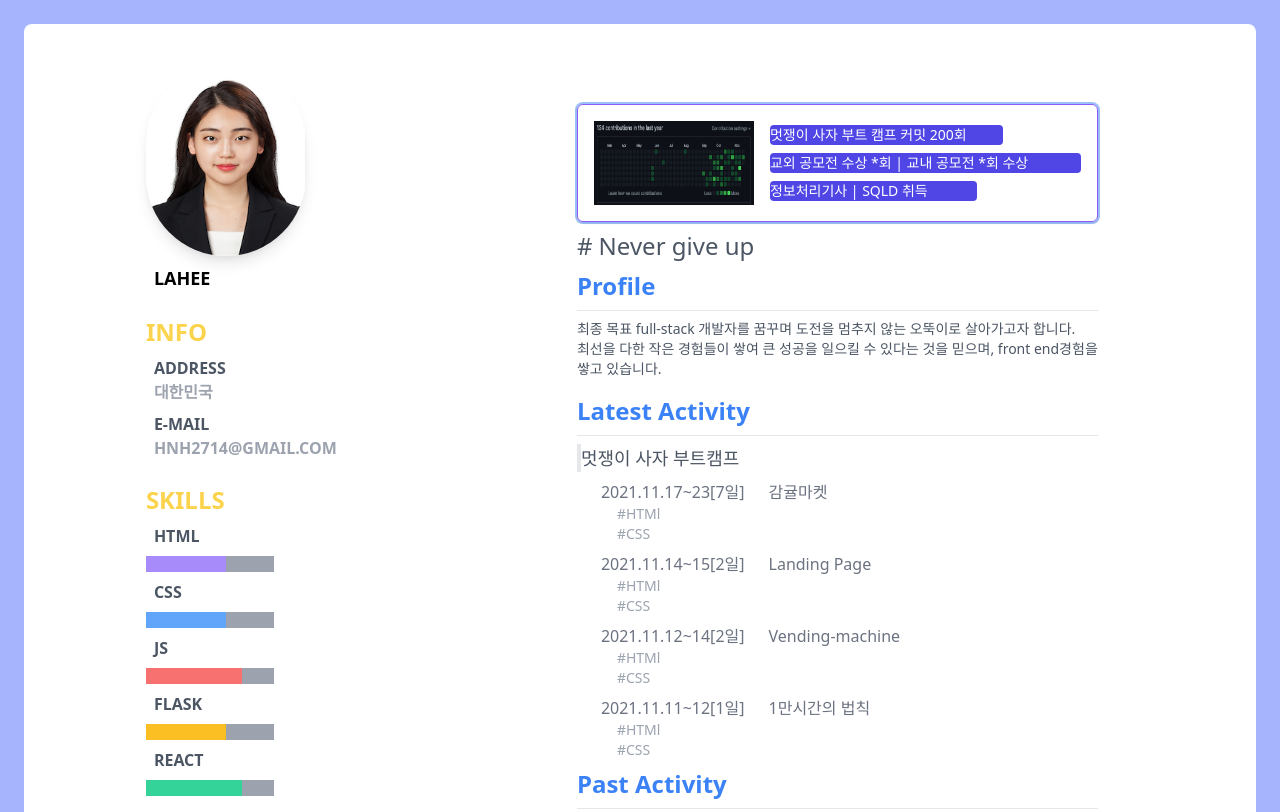
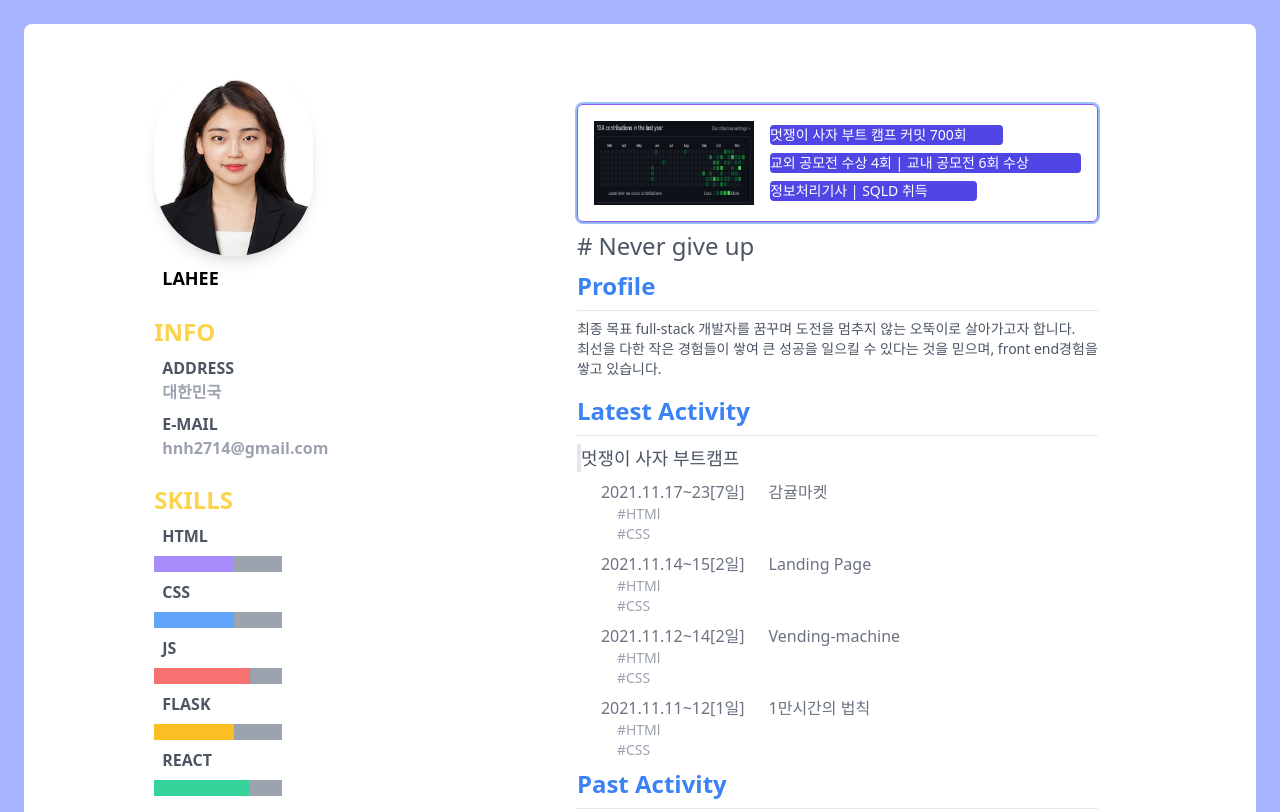
Before and after one commit to skgml0/resume-tailwind, a plain HTML site: page index.html in a window 1280 px wide. Shown: the top 812 px of the page. Drawn offline with nearby package versions, Linux system fonts and the light colour scheme.

Commit message:
이메일 소문자 변경

```diff
--- a/index.html
+++ b/index.html
@@ -29,7 +29,7 @@
                     </div>
                     <div class="m-2">
                         <div class="font-bold text-gray-600">E-mail</div>
-                        <div class="text-gray-400">hnh2714@gmail.com</div>
+                        <div class="lowercase text-gray-400">hnh2714@gmail.com</div>
                     </div>
 
                     <!-- skills -->
@@ -71,9 +71,9 @@
                     <div class=" flex space-x-4">
                         <img src="./img/git.png" alt="깃허브 커밋" class=" bg-purple-200 h-30 w-40"></img>
                         <div class="flex-1 space-y-2 py-1">
-                            <div class="h-5 bg-indigo-600 rounded w-3/4 text-sm text-white">멋쟁이 사자 부트 캠프 커밋 200회</div>
+                            <div class="h-5 bg-indigo-600 rounded w-3/4 text-sm text-white">멋쟁이 사자 부트 캠프 커밋 700회</div>
                             <div class="space-y-2">
-                                <div class="h-5 bg-indigo-600 rounded text-sm text-white">교외 공모전 수상 *회 | 교내 공모전 *회 수상
+                                <div class="h-5 bg-indigo-600 rounded text-sm text-white">교외 공모전 수상 4회 | 교내 공모전 6회 수상
                                 </div>
                                 <div class="h-5 bg-indigo-600 rounded w-4/6 text-sm text-white">정보처리기사 | SQLD 취득</div>
                             </div>
```
